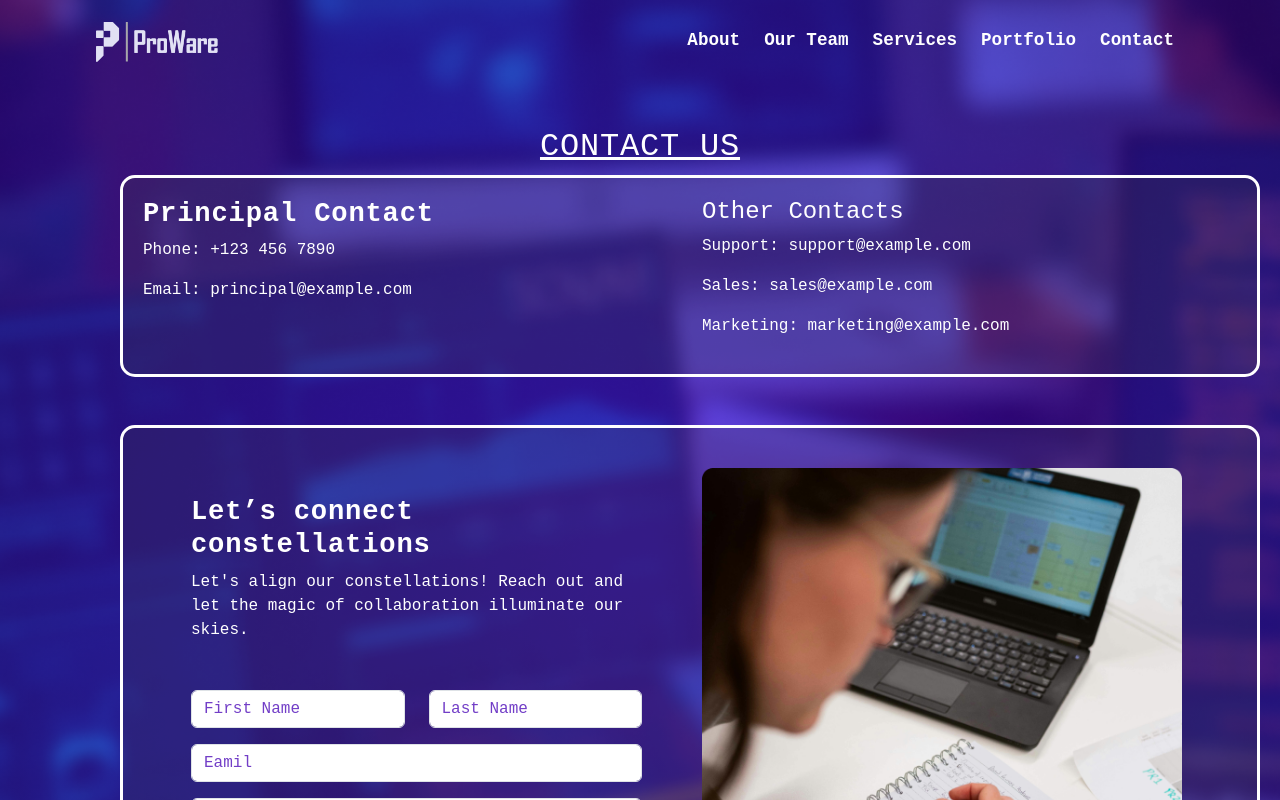
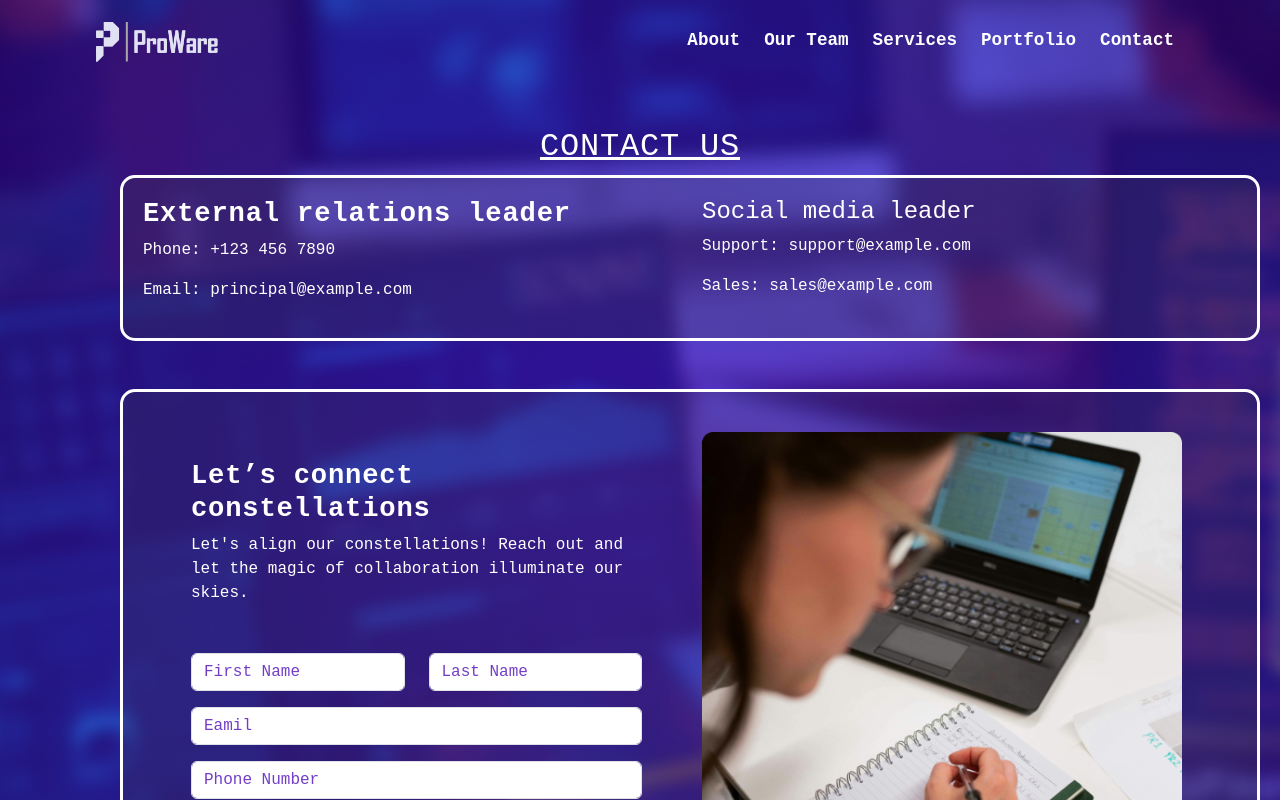
Before and after one commit to Nadjibochacha/proware-app, a React (Create React App) app: page /Contact in a window 1280 px wide. Shown: the top 800 px of the page. Built offline with nearby package versions, Linux system fonts and the light colour scheme.

Commit message:
contact page update

```diff
--- a/src/pages/contact.js
+++ b/src/pages/contact.js
@@ -39,15 +39,14 @@ const Contact = () => {
         <div className='container contact-info'>
           <div className='row text-start'>
             <div className='col-lg-6'>
-              <h3>Principal Contact</h3>
+              <h3>External relations leader</h3>
               <p>Phone: +123 456 7890</p>
               <p>Email: principal@example.com</p>
             </div>
             <div className='col-lg-6'>
-              <h4>Other Contacts</h4>
+              <h4>Social media leader</h4>
               <p>Support: support@example.com</p>
               <p>Sales: sales@example.com</p>
-              <p>Marketing: marketing@example.com</p>
             </div>
           </div>
 
```
